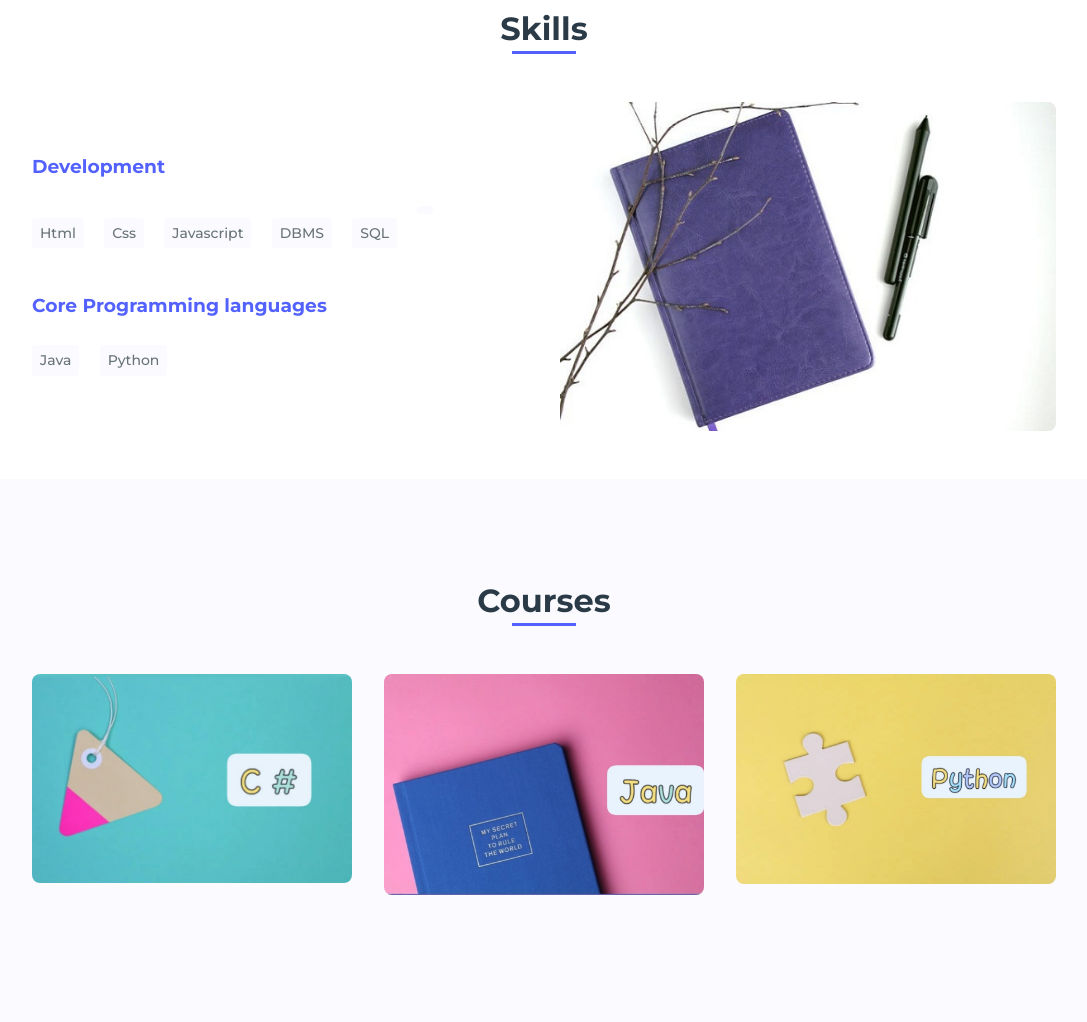
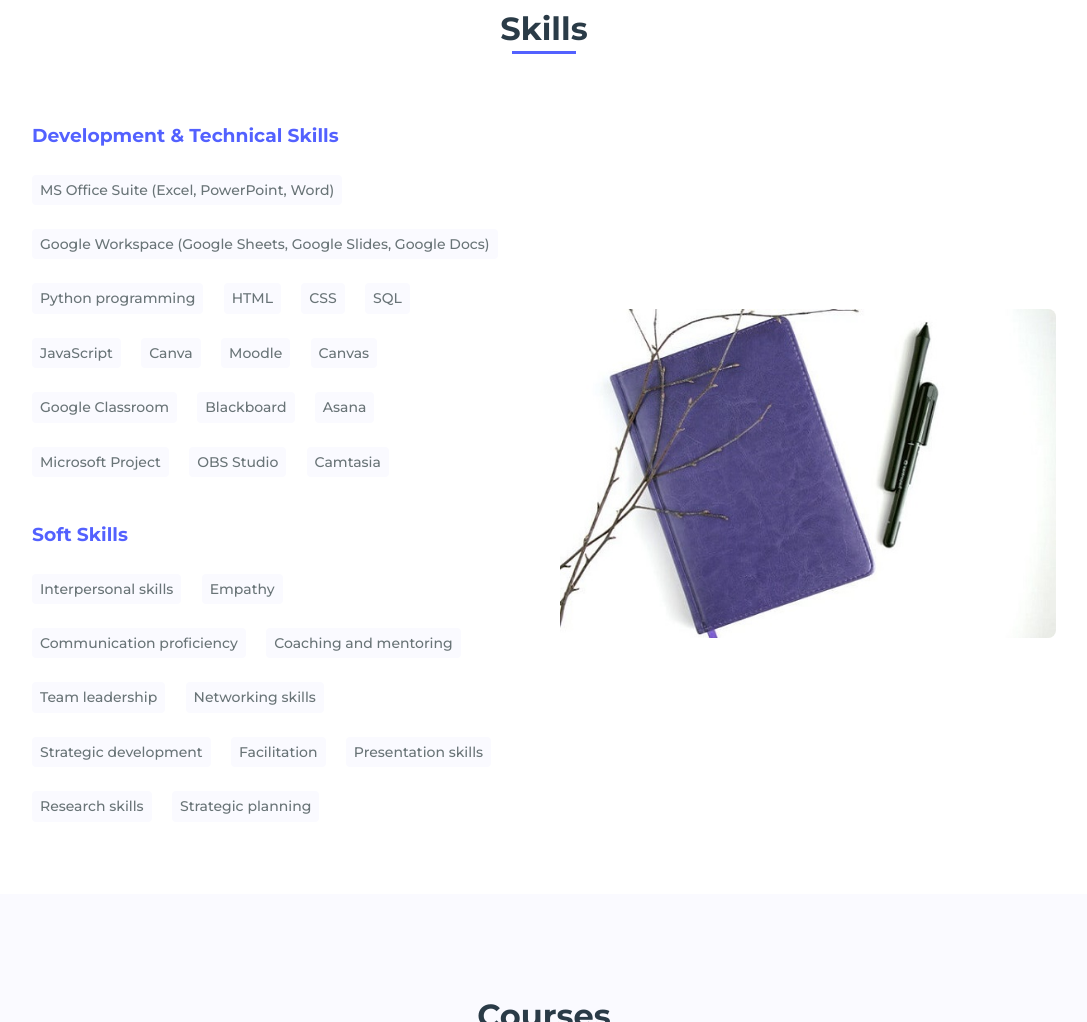
Before and after one commit to Prashanth39134/prashanth030cr.github.io, a plain HTML site: page index.html in a window 1280 px wide. Shown: the part 1417-2439 px from the top of the page, without its empty margins (96-1183 px from the left). Drawn offline with nearby package versions, Linux system fonts and the light colour scheme.

Commit message:
Update index.html

```diff
--- a/index.html
+++ b/index.html
@@ -66,7 +66,7 @@
                     <div>
                         <h2 class="about__subtitle">I'am Prashanth</h2>
                         <span class="about__profession">Web designer & CSE Teacher </span>
-                        <p class="about__text">Hello,Amigos I have been teaching for 2 years now and it's truly been one of the most rewarding experiences of my life. I've helped so many students achieve their academic goals year after year and I know that YOU are more than capable of doing the same with the right help.</p>
+                        <p class="about__text">Hello,Amigos I have been teaching for 4 years now and it's truly been one of the most rewarding experiences of my life. I've helped so many students achieve their academic goals year after year and I know that YOU are more than capable of doing the same with the right help.</p>
 
                         <div class="about__social">
                             <a href="#" class="about__social-icon"><i class='bx bxl-linkedin' ></i></a>
@@ -82,17 +82,37 @@
 
                 <div class="skills__container bd-grid">
                     <div class="skills__box">
-                        <h3 class="skills__subtitle">Development</h3>
-                        <span class="skills__name">Html</span>
-                        <span class="skills__name">Css</span>
-                        <span class="skills__name">Javascript</span>
-                        <span class="skills__name">DBMS</span>
+                        <h3 class="skills__subtitle">Development & Technical Skills</h3>
+                        <span class="skills__name">MS Office Suite (Excel, PowerPoint, Word)</span>
+                        <span class="skills__name">Google Workspace (Google Sheets, Google Slides, Google Docs)</span>
+                        <span class="skills__name">Python programming</span>
+                        <span class="skills__name">HTML</span>
+                        <span class="skills__name">CSS</span>
                         <span class="skills__name">SQL</span>
-                        <span class="skills__name"></span>
+                        <span class="skills__name">JavaScript</span>
+                        <span class="skills__name">Canva</span>
+                        <span class="skills__name">Moodle</span>
+                        <span class="skills__name">Canvas</span>
+                        <span class="skills__name">Google Classroom</span>
+                        <span class="skills__name">Blackboard</span>
+                        <span class="skills__name">Asana</span>
+                        <span class="skills__name">Microsoft Project</span>
+                        <span class="skills__name">OBS Studio</span>
+                        <span class="skills__name">Camtasia</span>
 
-                        <h3 class="skills__subtitle">Core Programming languages</h3>
-                        <span class="skills__name">Java</span>
-                        <span class="skills__name">Python</span>
+                        <h3 class="skills__subtitle">Soft Skills</h3>
+                        <span class="skills__name">Interpersonal skills</span>
+                        <span class="skills__name">Empathy</span>
+                        <span class="skills__name">Communication proficiency</span>
+                        <span class="skills__name">Coaching and mentoring</span>
+                        <span class="skills__name">Team leadership</span>
+                        <span class="skills__name">Networking skills</span>
+                        <span class="skills__name">Strategic development</span>
+                        <span class="skills__name">Facilitation</span>
+                        <span class="skills__name">Presentation skills</span>
+                        <span class="skills__name">Research skills</span>
+                        <span class="skills__name">Strategic planning</span>
+
 
                     </div>
 
```
